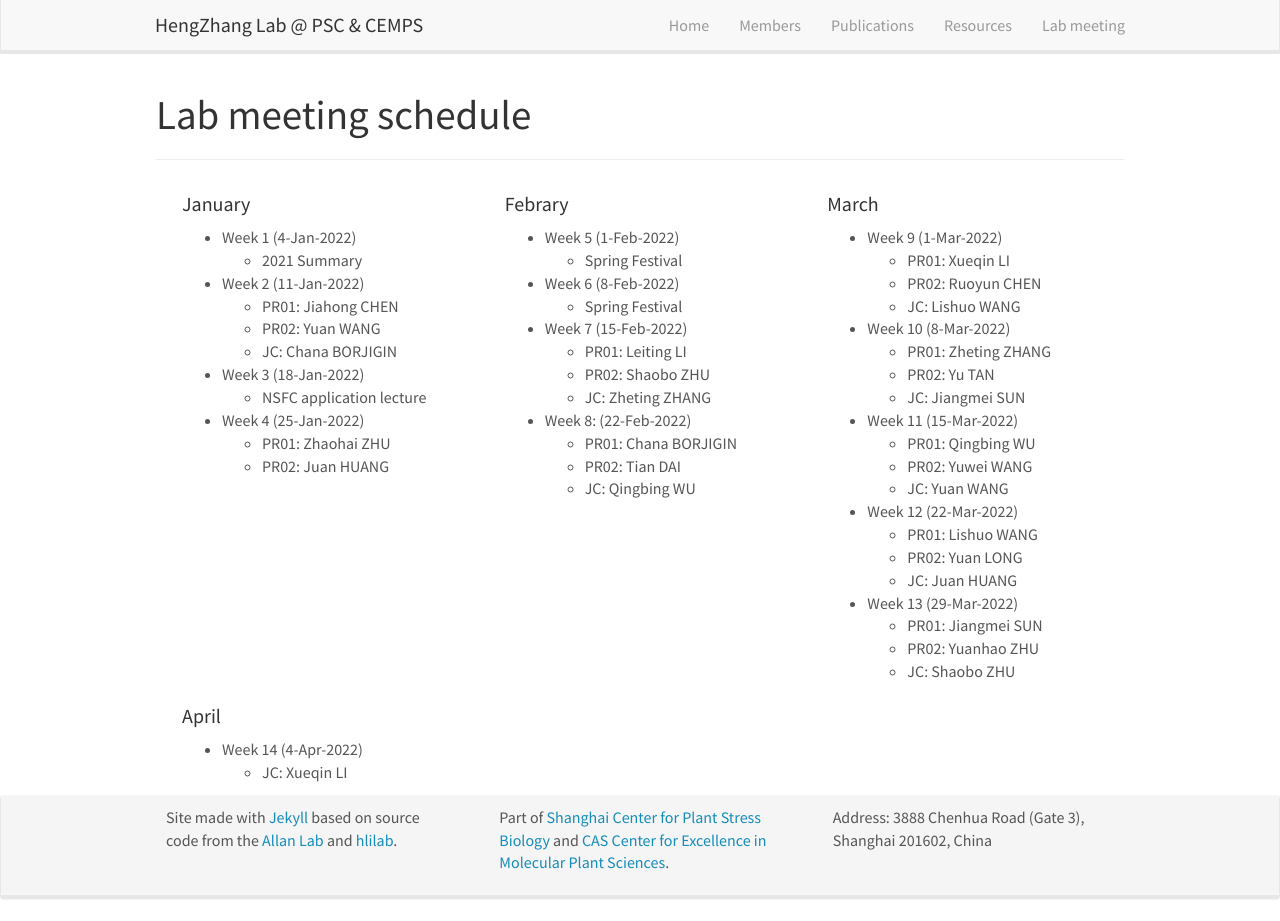
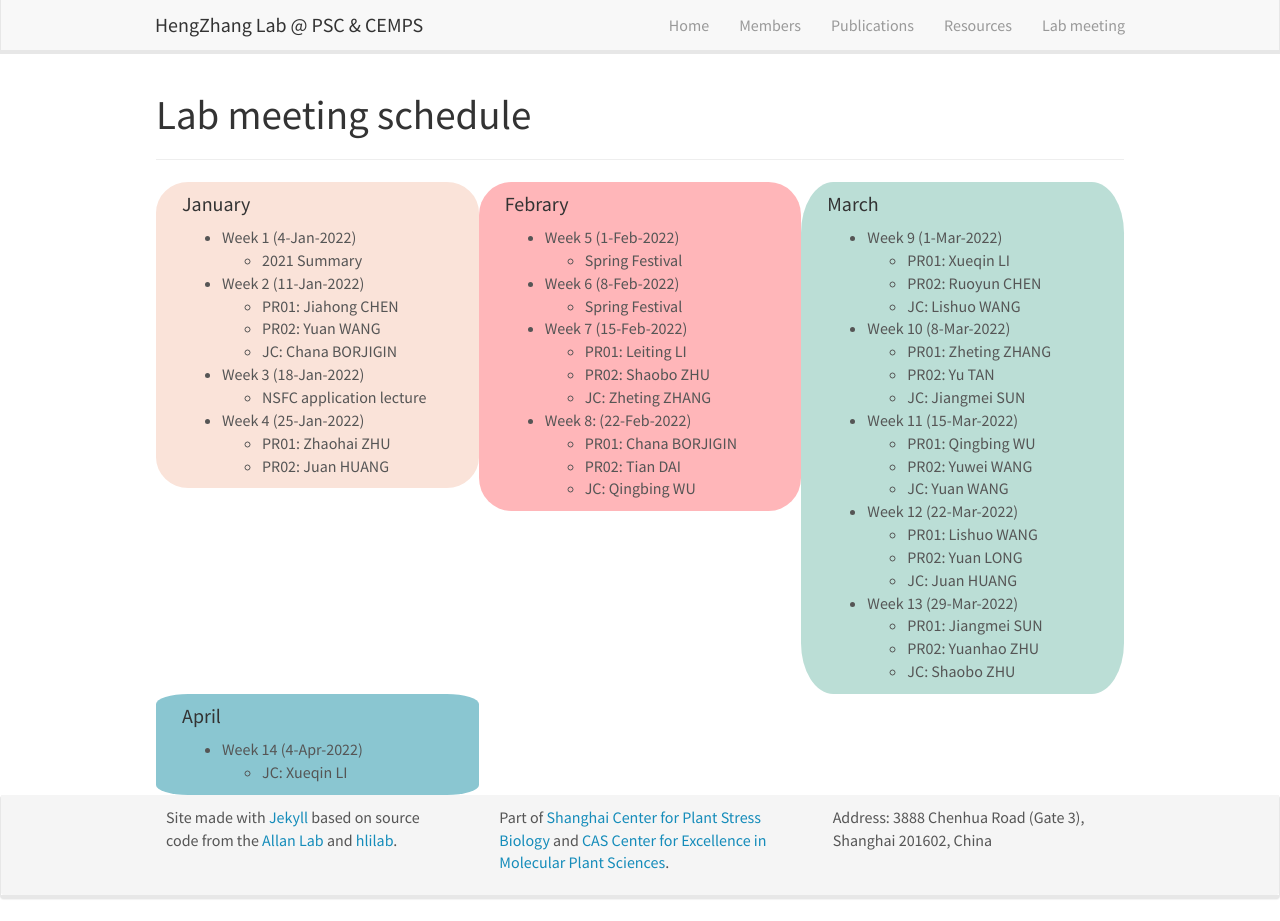
Before and after one commit to hengzhanglab/hengzhanglab.github.io, a Jekyll site: the page built from _pages/labmeeting.md, in a window 1280 px wide and 921 px high. Built offline with Jekyll 4.4.1, drawn with Linux system fonts in a browser that asks for light colours; nearby versions of some CDN libraries.

Commit message:
Add background color

```diff
--- a/_pages/labmeeting.md
+++ b/_pages/labmeeting.md
@@ -10,7 +10,7 @@ permalink: /labmeeting/
 
 ---
 
-<div class="col-sm-4 clearfix">
+<div class="col-sm-4 clearfix" style="background-color:#fae3d9;border-radius:10%;">
 
 #### January
 
@@ -28,7 +28,7 @@ permalink: /labmeeting/
 
 </div>
 
-<div class="col-sm-4 clearfix">
+<div class="col-sm-4 clearfix" style="background-color:#ffb6b9;border-radius:10%;">
 
 #### Febrary
 
@@ -46,7 +46,7 @@ permalink: /labmeeting/
   - JC: Qingbing WU
 </div>
 
-<div class="col-sm-4 clearfix">
+<div class="col-sm-4 clearfix" style="background-color:#bbded6;border-radius:10%;">
 
 #### March
 
@@ -72,7 +72,7 @@ permalink: /labmeeting/
   - JC: Shaobo ZHU
 </div>
 
-<div class="col-sm-4 clearfix">
+<div class="col-sm-4 clearfix" style="background-color:#8ac6d1;border-radius:10%;">
 
 #### April
 
```
